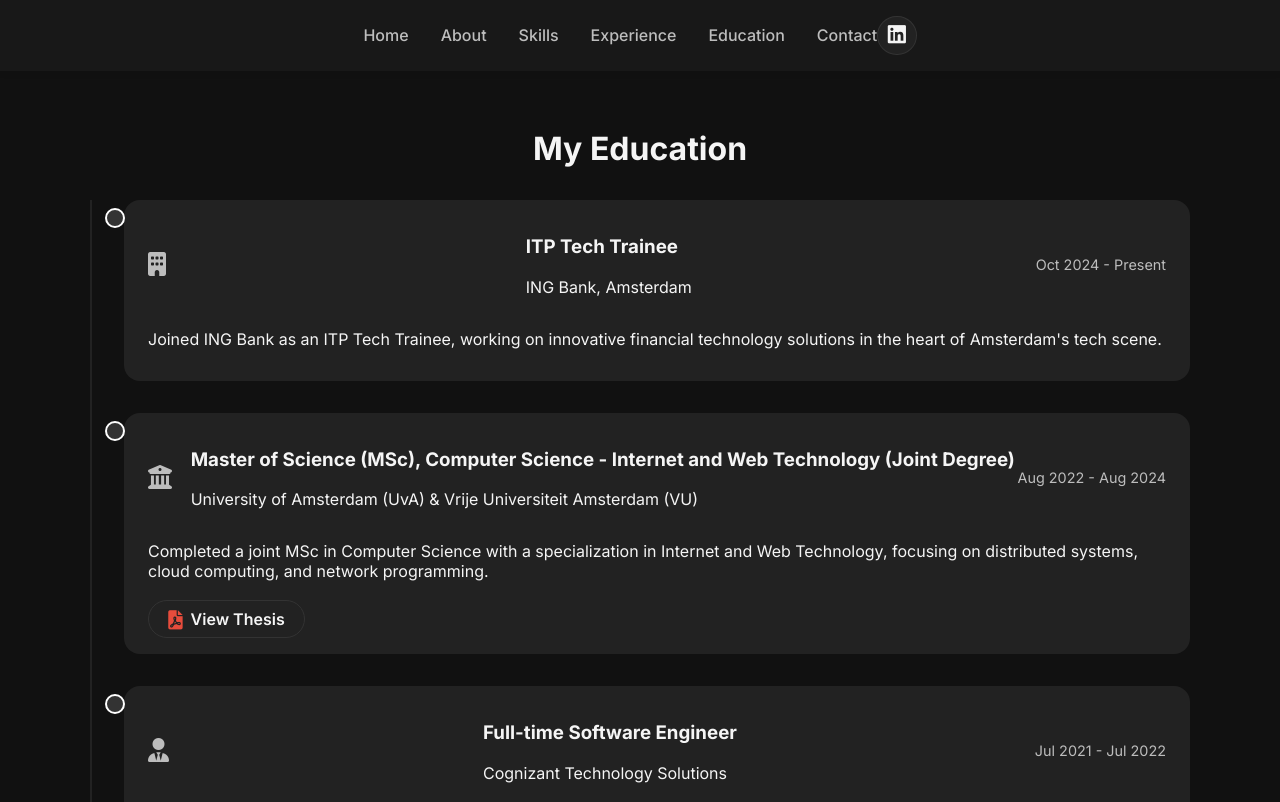
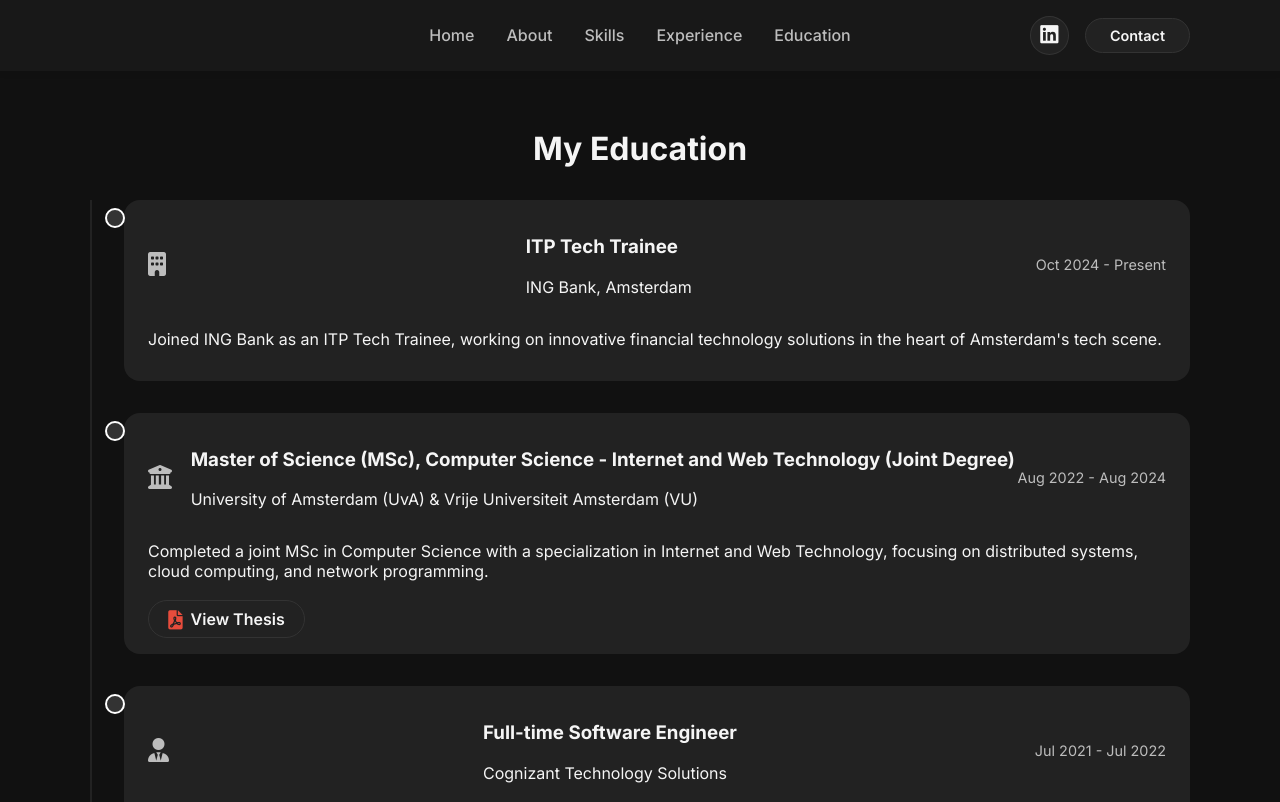
Before and after one commit to Aditya746/self_site, a plain HTML site: page education.html in a window 1280 px wide. Shown: the top 802 px of the page. Drawn offline with Linux system fonts and the light colour scheme.

Commit message:
new updates d2

```diff
--- a/education.html
+++ b/education.html
@@ -12,14 +12,14 @@
   <!-- Navigation -->
   <nav class="navbar">
     <div class="nav-container">
-      <ul class="nav-menu">
+      <ul class="nav-menu centered-menu">
         <li><a href="index.html#home" class="nav-link">Home</a></li>
         <li><a href="index.html#about" class="nav-link">About</a></li>
         <li><a href="index.html#skills" class="nav-link">Skills</a></li>
         <li><a href="experience.html" class="nav-link">Experience</a></li>
         <li><a href="education.html" class="nav-link active">Education</a></li>
-        <li><a href="index.html#contact" class="nav-link">Contact</a></li>
       </ul>
+      <div class="nav-actions">
         <a
           href="https://www.linkedin.com/in/adityans17/"
           class="linkedin-btn"
@@ -28,6 +28,8 @@
         >
           <i class="fab fa-linkedin"></i>
         </a>
+        <a href="index.html#contact" class="btn btn-primary contact-top-btn">Contact</a>
+      </div>
       <div class="hamburger">
         <span class="bar"></span>
         <span class="bar"></span>
@@ -79,7 +81,7 @@
               <p>Completed a joint MSc in Computer Science with a specialization in Internet and Web Technology, focusing on distributed systems, cloud computing, and network programming.</p>
               <div class="thesis-button-container">
                 <a
-                  href="https://github.com/Aditya746/self_site/blob/44b00855b422594c848d7398b517d59593fd37af/Msc_thesis_Aditya.pdf"
+                  href="Msc_thesis_Aditya.pdf"
                   class="thesis-btn"
                   target="_blank"
                   title="View Master's Thesis"
```
Also changed, not shown: experience.html (+4 -2 lines). Lines whose indentation alone changed are shown as unchanged.
